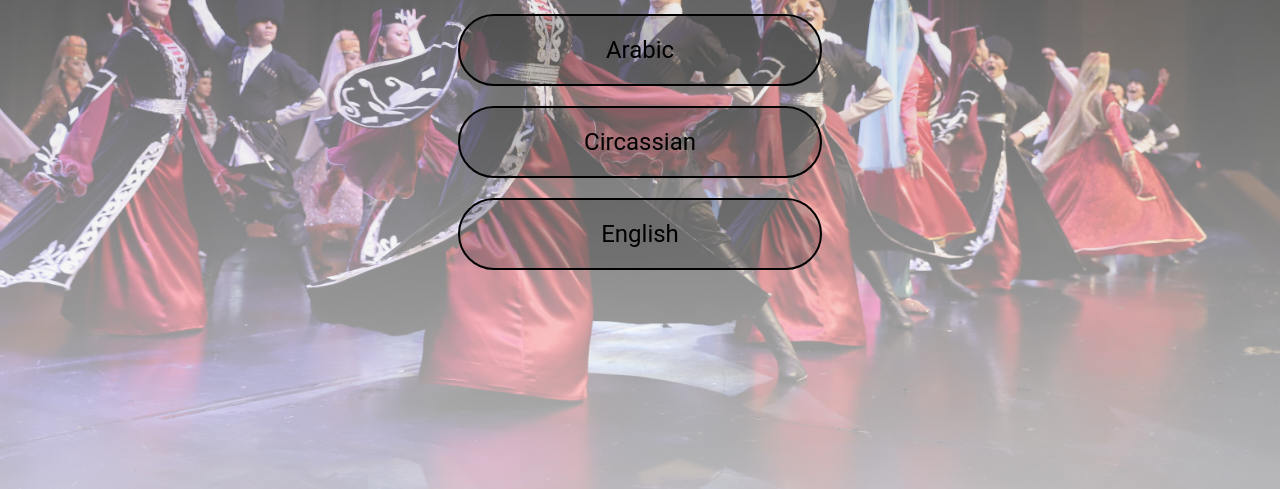
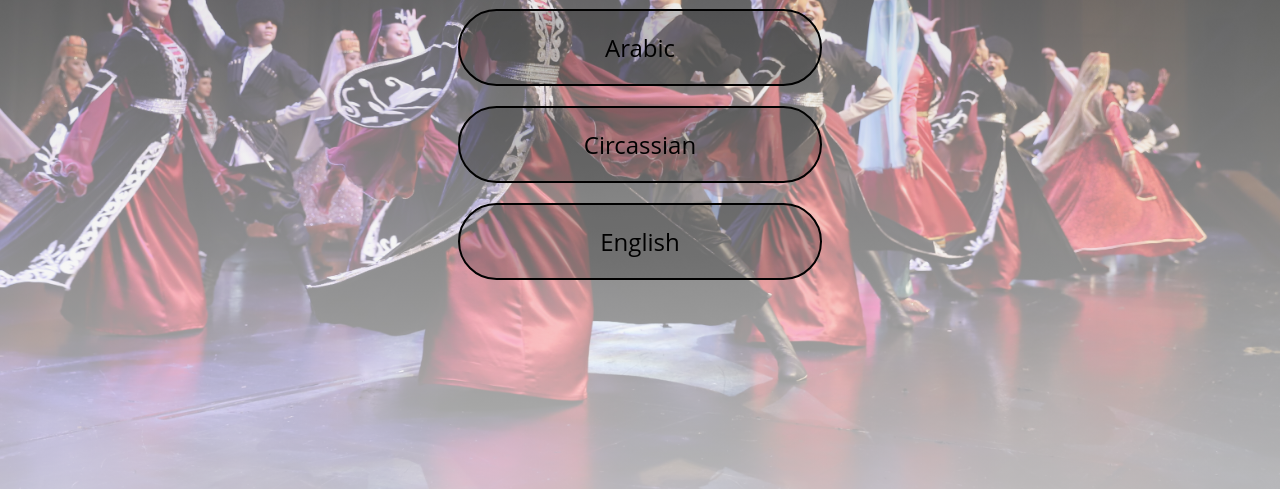
Before and after one commit to Elbrustroupe/elbrus-program, a plain HTML site: page index.html in a window 1280 px wide. Shown: the part 311-800 px from the top of the page. Drawn offline with Linux system fonts and the light colour scheme.

Commit message:
Update index.html

```diff
--- a/index.html
+++ b/index.html
@@ -13,7 +13,7 @@
             height: 100%;
             margin: 0;
             overflow: hidden;
-            font-family: Roboto, sans-serif;
+            font-family: Open Sans, sans-serif;
             background: linear-gradient(to bottom, rgba(150, 150, 150, 0.3) 0%, rgba(800, 800, 800, 0.7) 100%),
                         url('IMG_5724 (1).jpg') no-repeat center center fixed;
             background-size: cover;
```
